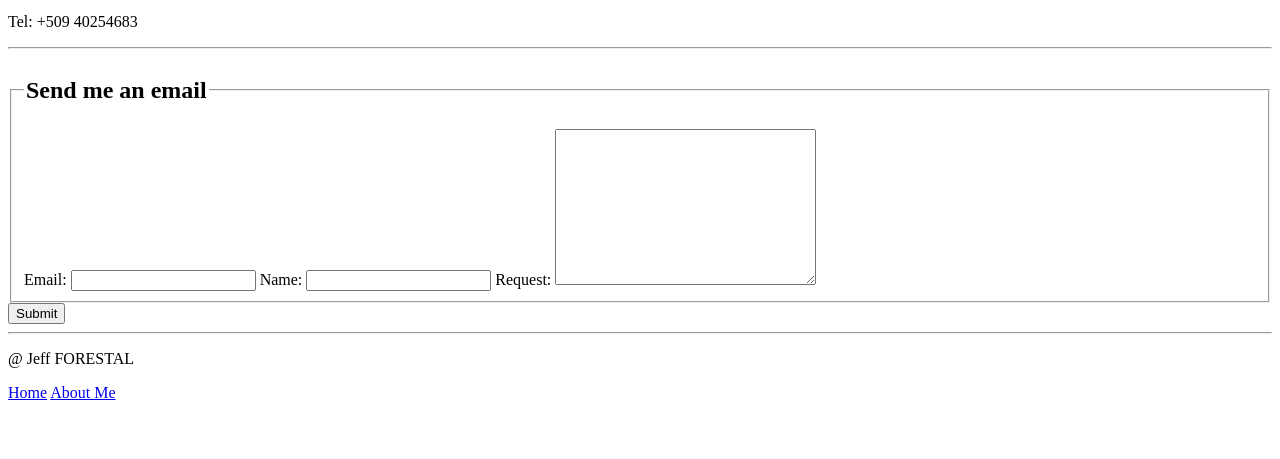
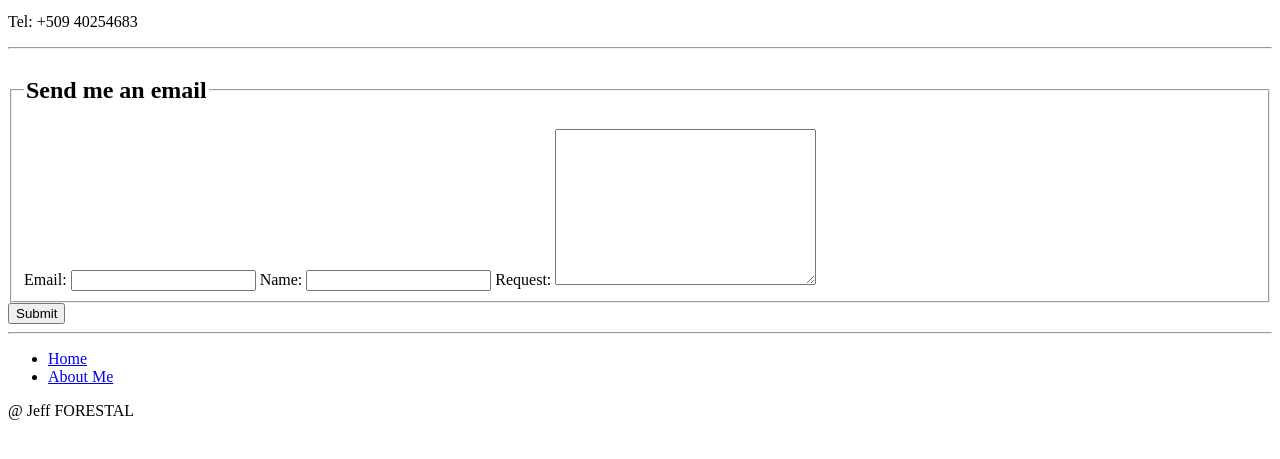
Before and after one commit to Jeff-44/html-resume, a plain HTML site: page public/contact.html in a window 1280 px wide. Shown: the part 101-560 px from the top of the page. Drawn offline with Linux system fonts and the light colour scheme.

Commit message:
Update contact.html
add list for bottom links

```diff
--- a/public/contact.html
+++ b/public/contact.html
@@ -29,10 +29,12 @@
     </form>
     <hr>
     <footer>
-        <p>@ Jeff FORESTAL</p>
-        <a href="../index.html">Home</a>
-        <a href="./about.html">About Me</a>
-      </footer>
+      <ul>
+        <li><a href="../index.html">Home</a></li>
+        <li><a href="./about.html">About Me</a></li>
+      </ul>
+      <p>@ Jeff FORESTAL</p>
+    </footer>
   </body>
 
 </html>
```
